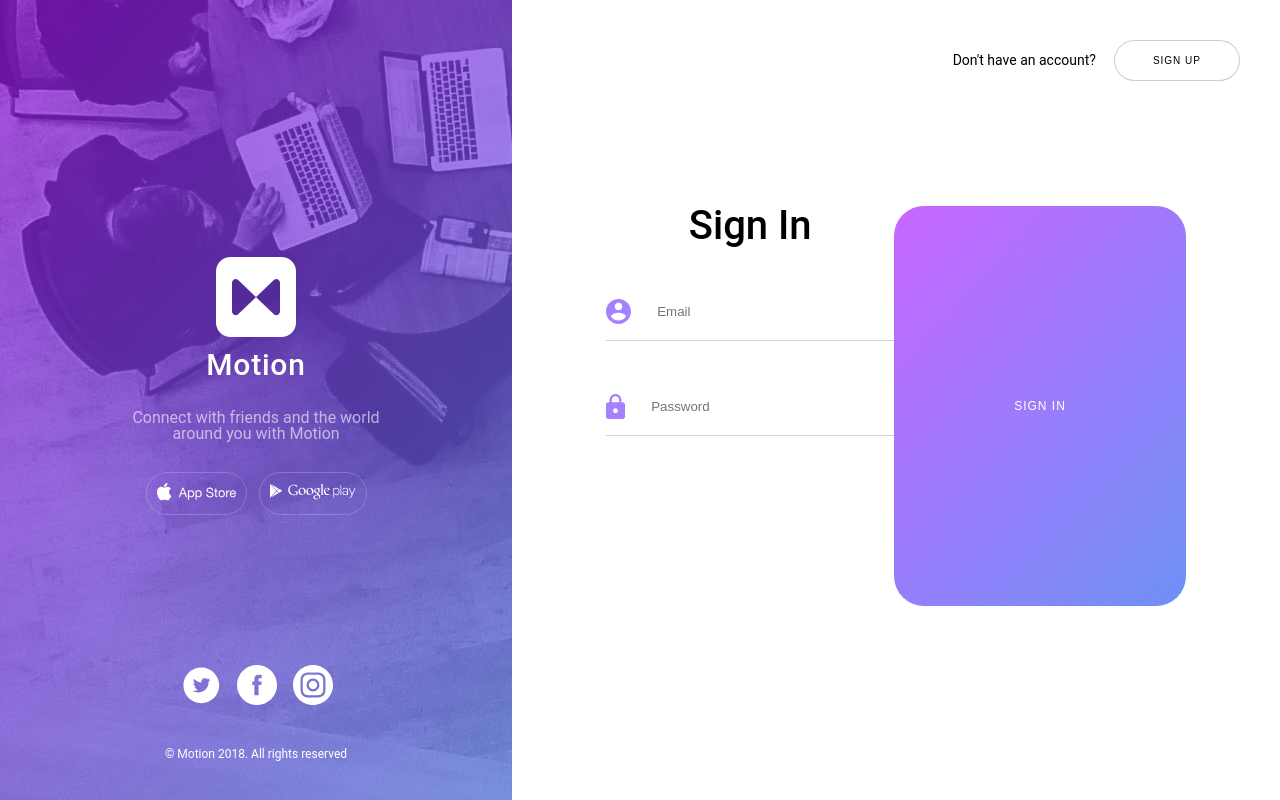
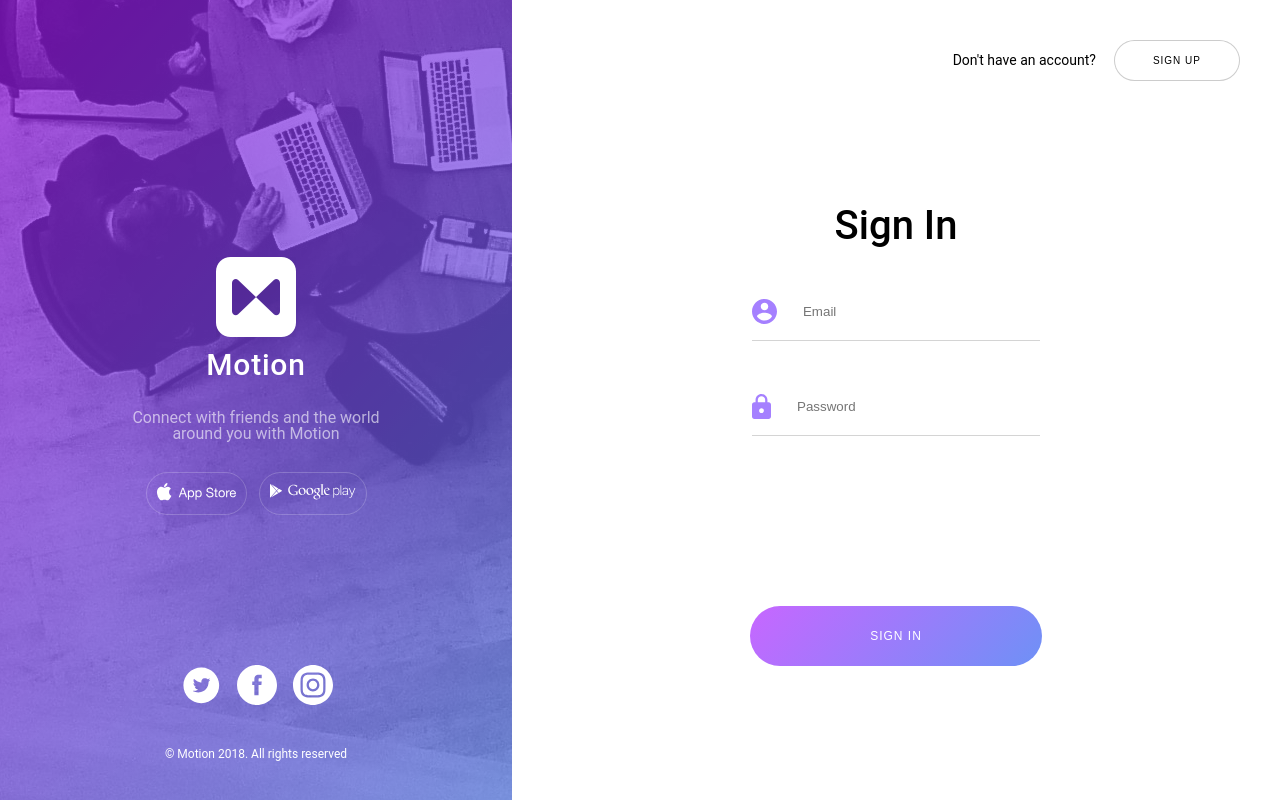
Before and after one commit to juangallego17ssa/Motion-Frontend, a React (Create React App) app: page /home/signin in a window 1280 px wide. Built offline with nearby package versions, Linux system fonts and the light colour scheme.

Commit message:
reset the style

```diff
--- a/src/pages/SignUp/Components/SignIn/SignIn.style.js
+++ b/src/pages/SignUp/Components/SignIn/SignIn.style.js
@@ -1,7 +1,7 @@
 import styled from "styled-components"
 
 
-const DivStyled = styled.div `
+const DivStyled = styled.div`
 
     width: 60%;
     height: 100%;
@@ -51,9 +51,9 @@ const DivStyled = styled.div `
         margin: 126px auto 0px;
         padding: 0 26px;
         display: flex;
-        flex-wrap:wrap;
+        flex-direction: column;
         justify-content: space-around;
-
+        align-items: center;
 
             .form-inputs {
                 display: flex;
@@ -133,18 +133,10 @@ const DivStyled = styled.div `
         }
 
 
-
-
-    }
-
-
-
     .step-container {
         padding: 25px;
-            display:flex;
-            justify-content:center;
-            width:100%;
-
+        display: flex;
+        flex-direction: row;
 
         .step {
             width: 8px;
@@ -153,16 +145,12 @@ const DivStyled = styled.div `
             border-radius: 100%;
             margin: 8px;
         }
-            .${
-        props => props.step
-    } {
+        .${props=>props.step} {
             background-color: black
         }
 
 
     }
-
-
 
     .footer-right {
         display: none;
```
Lines whose indentation alone changed are shown as unchanged.
